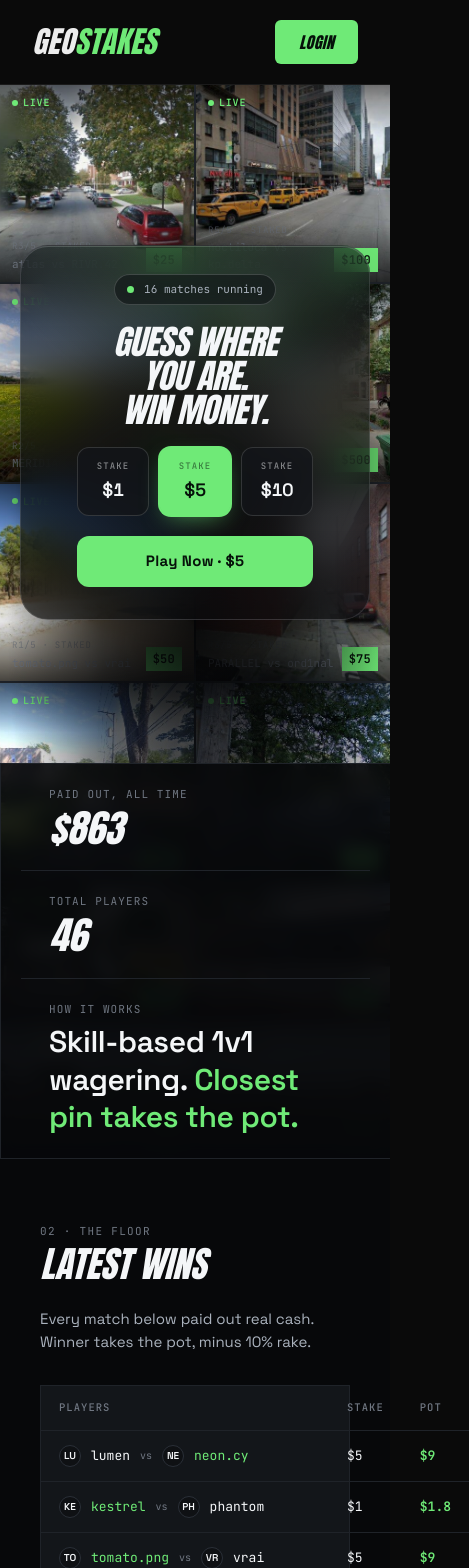
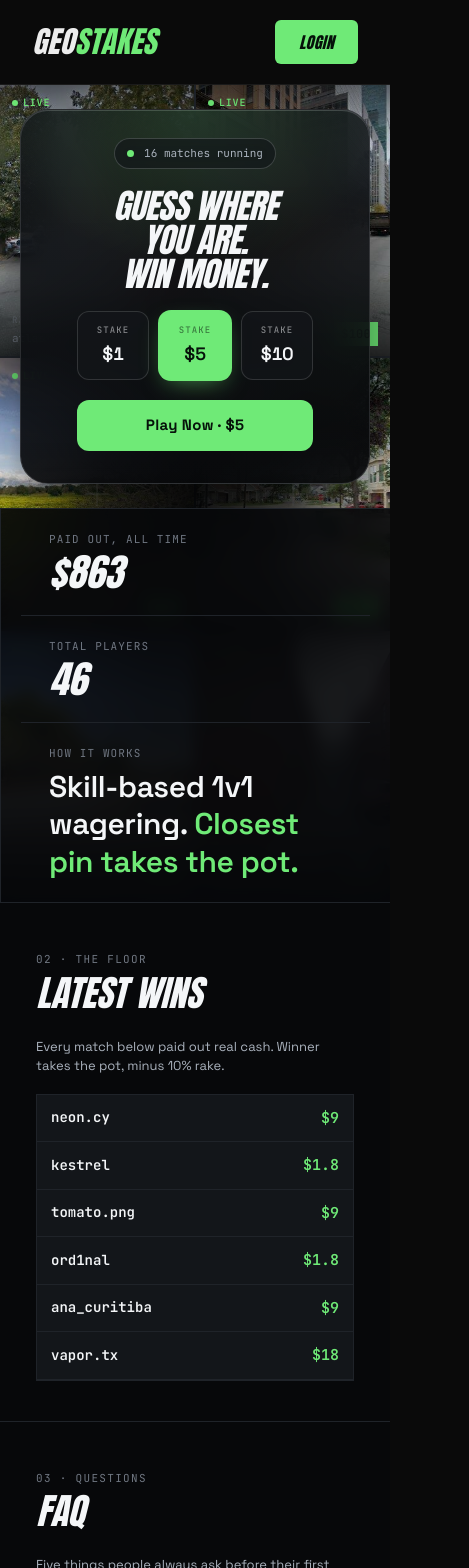
Before and after one commit to bsaoptima/hard2kill-monorepo, a Next.js app in the folder geostakes/: page / in a window 390 px wide. Shown: the top 1568 px of the page, 469 px wide, since content can reach past the window. Built offline with nearby package versions, Linux system fonts and the light colour scheme; no server answers.

Commit message:
checkpoint

```diff
--- a/geostakes/app/globals.css
+++ b/geostakes/app/globals.css
@@ -132,6 +132,8 @@
   --font-mono: var(--font-jetbrains), "JetBrains Mono", ui-monospace, monospace;
 }
 
+html { color-scheme: dark; }
+
 :root[data-theme="midnight"] {
   --bg:        #07080a;
   --bg-elev:   #0f1114;
@@ -187,8 +189,22 @@
   color: var(--ink);
   font-family: var(--font-display);
   font-feature-settings: "ss01", "ss02";
+  accent-color: var(--accent);
+  color-scheme: dark;
 }
 .landing-root * { box-sizing: border-box; }
+/* eliminate iOS 300ms tap delay + force pointer events through to interactives */
+.landing-root button,
+.landing-root .stake-btn,
+.landing-root .play-btn,
+.landing-root .faq-row,
+.landing-root .live-tab,
+.landing-root a {
+  touch-action: manipulation;
+  pointer-events: auto;
+  position: relative;
+  z-index: 1;
+}
 
 /* utilities (scoped) */
 .landing-root .mono { font-family: var(--font-mono); font-feature-settings: "zero", "ss01"; }
@@ -224,6 +240,7 @@
 .landing-root .hero-stage {
   position: absolute; inset: 0;
   z-index: 0;
+  pointer-events: none;
 }
 .landing-root .hero-stage::after {
   content: ""; position: absolute; inset: 0;
@@ -367,6 +384,8 @@
 .landing-root .live-table tbody tr:last-child td { border-bottom: 0; }
 
 .landing-root .players-cell { display: flex; align-items: center; gap: 10px; }
+/* mobile-only winner span; hidden by default, shown via media query */
+.landing-root .winner-mobile { display: none; }
 .landing-root .avatar {
   width: 22px; height: 22px; border-radius: 50%;
   display: inline-flex; align-items: center; justify-content: center;
@@ -456,6 +475,7 @@
 }
 .landing-root .hero.hero-grid .glass-card {
   position: relative;
+  z-index: 5;
   background: linear-gradient(180deg,
     color-mix(in oklab, var(--bg-card) 60%, transparent) 0%,
     color-mix(in oklab, var(--bg) 70%, transparent) 100%);
@@ -638,7 +658,30 @@
 .landing-root .street-tile .crosshair::after  { top: 50%; left: 0; right: 0; height: 1px; transform: translateY(-50%); }
 
 @media (max-width: 860px) {
-  .landing-root .live-grid { grid-template-columns: repeat(2, 1fr); grid-template-rows: repeat(4, 1fr); }
+  /* Mobile: only show 6 tiles in a 2×3 grid (tiles 7-12 are hidden). */
+  .landing-root .live-grid {
+    grid-template-columns: repeat(2, 1fr);
+    grid-template-rows: repeat(3, 1fr);
+  }
+  .landing-root .street-tile:nth-child(n+7) { display: none; }
+
+  /* Mobile: darker glass card so text reads cleanly over the grid. */
+  .landing-root .hero.hero-grid .glass-card {
+    background: linear-gradient(180deg,
+      color-mix(in oklab, var(--bg-card) 88%, transparent) 0%,
+      color-mix(in oklab, var(--bg) 92%, transparent) 100%);
+  }
+
+  /* Mobile: tighten hero vertical padding (default was 6vh top / 4vh bottom
+     + the full viewport min-height which made the section feel oversized). */
+  .landing-root .hero.hero-grid .hero-content {
+    min-height: 0;
+    padding-top: 24px;
+    padding-bottom: 24px;
+  }
+  .landing-root .hero {
+    min-height: 0;
+  }
 }
 
 @media (max-width: 900px) {
@@ -646,8 +689,73 @@
   .landing-root .hero-stat { border-right: 0; border-bottom: 1px solid var(--line); }
   .landing-root .hero-stat:last-child { border-bottom: 0; }
   .landing-root .hero-stat-pitch .pitch { max-width: none; }
-  .landing-root .section { padding: 64px 20px 48px; }
+  .landing-root .section { padding: 48px 16px 40px; }
   .landing-root .container, .landing-root .hero-footstats-inner, .landing-root .landing-footer, .landing-root .hero-content { padding-left: 20px; padding-right: 20px; }
-  .landing-root .live-table thead th:nth-child(4),
+
+  /* Compact section header on mobile */
+  .landing-root .section-head { margin-bottom: 18px; }
+  .landing-root .section-sub { font-size: 13px; }
+
+  /* Latest wins on mobile: just winner + amount won, one row each.
+     - Header hidden, table acts as a list
+     - Desktop "players-cell" (with vs + opponent) hidden, mobile-only winner shown
+     - Stake + Time columns hidden — only Pot remains as the amount won
+     - 6 rows max */
+  .landing-root .live-tabs { display: none; }
+  .landing-root .live-table thead { display: none; }
+  .landing-root .live-table,
+  .landing-root .live-table tbody { display: block; width: 100%; }
+
+  .landing-root .live-table tbody tr {
+    display: flex;
+    align-items: center;
+    justify-content: space-between;
+    gap: 12px;
+    padding: 12px 14px;
+    border-bottom: 1px solid var(--line);
+  }
+  .landing-root .live-table tbody tr:last-child { border-bottom: 0; }
+  .landing-root .live-table tbody tr:hover td { background: transparent; }
+  .landing-root .live-table tbody td {
+    display: block;
+    padding: 0;
+    border: 0;
+  }
+
+  /* Hide the desktop players-cell on mobile; show the simple winner span */
+  .landing-root .players-cell { display: none; }
+  .landing-root .winner-mobile {
+    display: block;
+    font-size: 14px;
+    font-weight: 600;
+    color: var(--ink);
+    font-family: var(--font-mono);
+    overflow: hidden;
+    text-overflow: ellipsis;
+    white-space: nowrap;
+    min-width: 0;
+  }
+
+  /* Players cell is the flex item that grows */
+  .landing-root .live-table tbody td:nth-child(1) {
+    flex: 1;
+    min-width: 0;
+  }
+
+  /* Stake — hidden */
+  .landing-root .live-table tbody td:nth-child(2) { display: none; }
+
+  /* Pot — right side, the amount won */
+  .landing-root .live-table tbody td:nth-child(3) {
+    text-align: right;
+    font-size: 15px;
+    font-weight: 600;
+    flex-shrink: 0;
+  }
+
+  /* Time — hidden */
   .landing-root .live-table tbody td:nth-child(4) { display: none; }
+
+  /* Trim to 6 rows on mobile */
+  .landing-root .live-table tbody tr:nth-child(n+7) { display: none; }
 }
--- a/geostakes/app/layout.tsx
+++ b/geostakes/app/layout.tsx
@@ -45,6 +45,8 @@ export default function RootLayout({
   return (
     <html
       lang="en"
+      data-theme="midnight"
+      data-font="anton"
       className={`${inter.variable} ${anton.variable} ${spaceGrotesk.variable} ${jetbrains.variable} dark h-full antialiased`}
     >
       <body className="min-h-full flex flex-col bg-background text-foreground">
--- a/geostakes/app/page.tsx
+++ b/geostakes/app/page.tsx
@@ -357,6 +357,7 @@ function LiveGames() {
                         {g.b}
                       </span>
                     </div>
+                    <div className="winner-mobile">{g.winner}</div>
                   </td>
                   <td>${g.stake}</td>
                   <td style={{ color: "var(--accent)", fontWeight: 600 }}>
@@ -390,7 +391,7 @@ const FAQ_ITEMS = [
   },
   {
     q: "What stops people from cheating?",
-    a: "Same player can never play a seed twice. 60-second per-round timer prevents Google lookup. Score-band matching keeps superhuman scores quarantined to other cheaters. Three locks, layered.",
+    a: "Same player can never play a seed twice. 25-second per-round timer prevents Google lookup. Score-band matching keeps superhuman scores quarantined to other cheaters. Three locks, layered.",
   },
   {
     q: "How does matchmaking work?",
@@ -461,14 +462,8 @@ function Footer() {
 // ─────────────────────────────────────────────────────────────────────────────
 
 export default function Home() {
-  useEffect(() => {
-    document.documentElement.setAttribute("data-theme", "midnight");
-    document.documentElement.setAttribute("data-font", "anton");
-    return () => {
-      document.documentElement.removeAttribute("data-theme");
-      document.documentElement.removeAttribute("data-font");
-    };
-  }, []);
+  // data-theme + data-font are applied to <html> in layout.tsx so they're
+  // present at SSR (no flash of unstyled buttons on slow mobile devices).
 
   return (
     <div className="landing-root">
--- a/geostakes/components/seed-play-room.tsx
+++ b/geostakes/components/seed-play-room.tsx
@@ -2,6 +2,7 @@
 
 import { useEffect, useMemo, useState } from "react";
 import Link from "next/link";
+import { useRouter } from "next/navigation";
 import { toast } from "sonner";
 import type { SeedPlayState } from "@/lib/seeds";
 import { useSeedPlayState } from "@/lib/use-seed-play-state";
@@ -9,7 +10,7 @@ import { StreetView } from "@/components/match/street-view";
 import { GuessMap } from "@/components/match/guess-map";
 import { ResultMap } from "@/components/match/result-map";
 
-const ROUND_DURATION_SEC = 60;
+const ROUND_DURATION_SEC = 25;
 
 type Phase = "playing" | "roundResult" | "waiting" | "resolved";
 
@@ -354,6 +355,14 @@ function ResolutionScreen({
   youWon: boolean | null;
   payout: number;
 }) {
+  const router = useRouter();
+  // Refresh the server-rendered Header balance once the seed has resolved.
+  // The win was credited server-side; this pulls the new number into the UI
+  // without forcing the user to navigate.
+  useEffect(() => {
+    router.refresh();
+  }, [router]);
+
   let banner: string;
   let bannerClass: string;
   if (youWon === null) {
--- a/geostakes/lib/balance.ts
+++ b/geostakes/lib/balance.ts
@@ -58,7 +58,7 @@ export async function deductCash(
 export async function recordTransaction(
   userId: string,
   amount: number,
-  type: "deposit" | "withdraw" | "bet" | "win",
+  type: "deposit" | "withdraw" | "bet" | "win" | "refund",
 ): Promise<void> {
   const supabase = createAdminClient();
   await supabase.from("transactions").insert({
--- a/geostakes/lib/seeds.ts
+++ b/geostakes/lib/seeds.ts
@@ -1,11 +1,11 @@
 import { createAdminClient } from "@/lib/supabase/admin";
 import { calculateDistanceKm, calculateRoundScore } from "@/lib/scoring";
-import { creditCash, deductCash } from "@/lib/balance";
+import { creditCash, deductCash, recordTransaction } from "@/lib/balance";
 import { resolvePanoId } from "@/lib/maps";
 import { sendSeedResolveEmail, sendAdminSeedAlert } from "@/lib/email";
 
 export const ROUND_COUNT = 5;
-export const ROUND_DURATION_SEC = 60;
+export const ROUND_DURATION_SEC = 25;
 export const HOUSE_RAKE = 0.1;
 export const ALLOWED_BET_AMOUNTS = [1, 5, 10] as const;
 
@@ -108,6 +108,9 @@ export async function startPlay(opts: {
       return { error: playErr?.message ?? "Failed to create play" };
     }
 
+    // Log the bet (fire-and-forget audit trail).
+    void recordTransaction(userId, betAmount, "bet");
+
     return { playId: play.id, seedId: matchedSeedId, role: "challenger" };
   }
 
@@ -159,6 +162,9 @@ export async function startPlay(opts: {
     await creditCash(userId, betAmount);
     return { error: playErr?.message ?? "Failed to create play" };
   }
+
+  // Log the bet (fire-and-forget audit trail).
+  void recordTransaction(userId, betAmount, "bet");
 
   return { playId: play.id, seedId: seed.id, role: "creator" };
 }
@@ -380,18 +386,29 @@ async function notifyAdminOnCreatorComplete(opts: {
 }
 
 // =========================================================================
-// resolveSeed — compare creator + challenger scores, pay out winner.
+// resolveSeed — atomic via Postgres function. Credits winner (or refunds
+// both on tie), inserts audit transactions, writes game_history, and
+// updates seed status all in a single transaction. Either all changes
+// land or none do.
 // =========================================================================
 export async function resolveSeed(seedId: string): Promise<void> {
   const supabase = createAdminClient();
 
+  const { error: rpcErr } = await supabase.rpc("resolve_geostakes_seed", {
+    p_seed_id: seedId,
+  });
+  if (rpcErr) {
+    console.error("[resolveSeed] RPC failed", rpcErr);
+    return;
+  }
+
+  // RPC committed — fetch the resolved seed + plays for the email step.
   const { data: seed } = await supabase
     .from("geostakes_seeds")
     .select("*")
     .eq("id", seedId)
     .maybeSingle();
-
-  if (!seed || seed.status !== "matched") return;
+  if (!seed || seed.status !== "resolved") return;
 
   const { data: plays } = await supabase
     .from("geostakes_seed_plays")
@@ -405,53 +422,13 @@ export async function resolveSeed(seedId: string): Promise<void> {
     return;
   }
 
-  const creatorScore = creatorPlay.total_score;
-  const challengerScore = challengerPlay.total_score;
-  const pot = Number(seed.bet_amount) * 2;
-
-  let winnerId: string | null = null;
-  if (creatorScore > challengerScore) winnerId = creatorPlay.user_id;
-  else if (challengerScore > creatorScore) winnerId = challengerPlay.user_id;
-
-  if (winnerId) {
-    const payout = pot * (1 - HOUSE_RAKE);
-    await creditCash(winnerId, payout);
-    const loserId =
-      winnerId === creatorPlay.user_id
-        ? challengerPlay.user_id
-        : creatorPlay.user_id;
-    await supabase.from("game_history").insert({
-      winner_id: winnerId,
-      loser_id: loserId,
-      amount: payout,
-      currency: seed.currency,
-      game: "geostakes",
-      started_at: seed.created_at,
-      ended_at: new Date().toISOString(),
-    });
-  } else {
-    // Tie: full refund both, no rake.
-    await creditCash(creatorPlay.user_id, Number(seed.bet_amount));
-    await creditCash(challengerPlay.user_id, Number(seed.bet_amount));
-  }
-
-  await supabase
-    .from("geostakes_seeds")
-    .update({
-      status: "resolved",
-      winner_user_id: winnerId,
-      resolved_at: new Date().toISOString(),
-    })
-    .eq("id", seedId);
-
-  // Fire-and-forget email to both players. Errors logged, never thrown,
-  // so a Resend outage can't break resolution.
+  // Fire-and-forget email to both players. Errors logged, never thrown.
   void notifyPlayersOnResolve({
     creatorPlay,
     challengerPlay,
-    creatorScore,
-    challengerScore,
-    winnerId,
+    creatorScore: creatorPlay.total_score,
+    challengerScore: challengerPlay.total_score,
+    winnerId: seed.winner_user_id,
     betAmount: Number(seed.bet_amount),
     seedId,
   });
@@ -769,6 +746,11 @@ export async function timeoutSweep(): Promise<{
   let refundedOpen = 0;
   for (const s of openExpired ?? []) {
     await creditCash(s.creator_user_id, Number(s.bet_amount));
+    void recordTransaction(
+      s.creator_user_id,
+      Number(s.bet_amount),
+      "refund",
+    );
     await supabase
       .from("geostakes_seeds")
       .update({
@@ -792,6 +774,11 @@ export async function timeoutSweep(): Promise<{
   for (const s of matchedExpired ?? []) {
     if (!s.matched_user_id) continue;
     await creditCash(s.matched_user_id, Number(s.bet_amount));
+    void recordTransaction(
+      s.matched_user_id,
+      Number(s.bet_amount),
+      "refund",
+    );
     await supabase
       .from("geostakes_seeds")
       .update({
```
Also changed, not shown: 1 other file (tests, documents, lock files or other folders).
